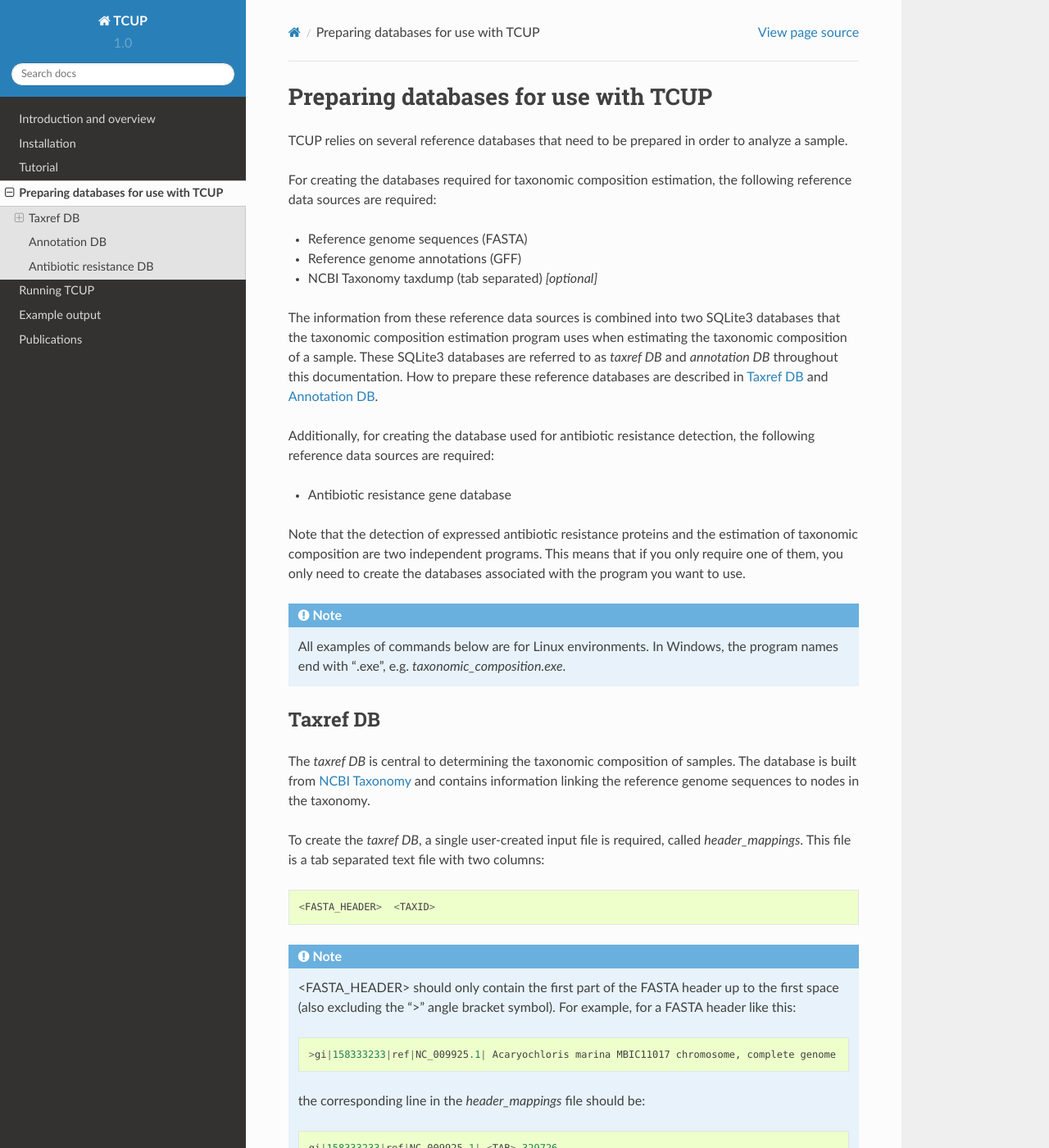
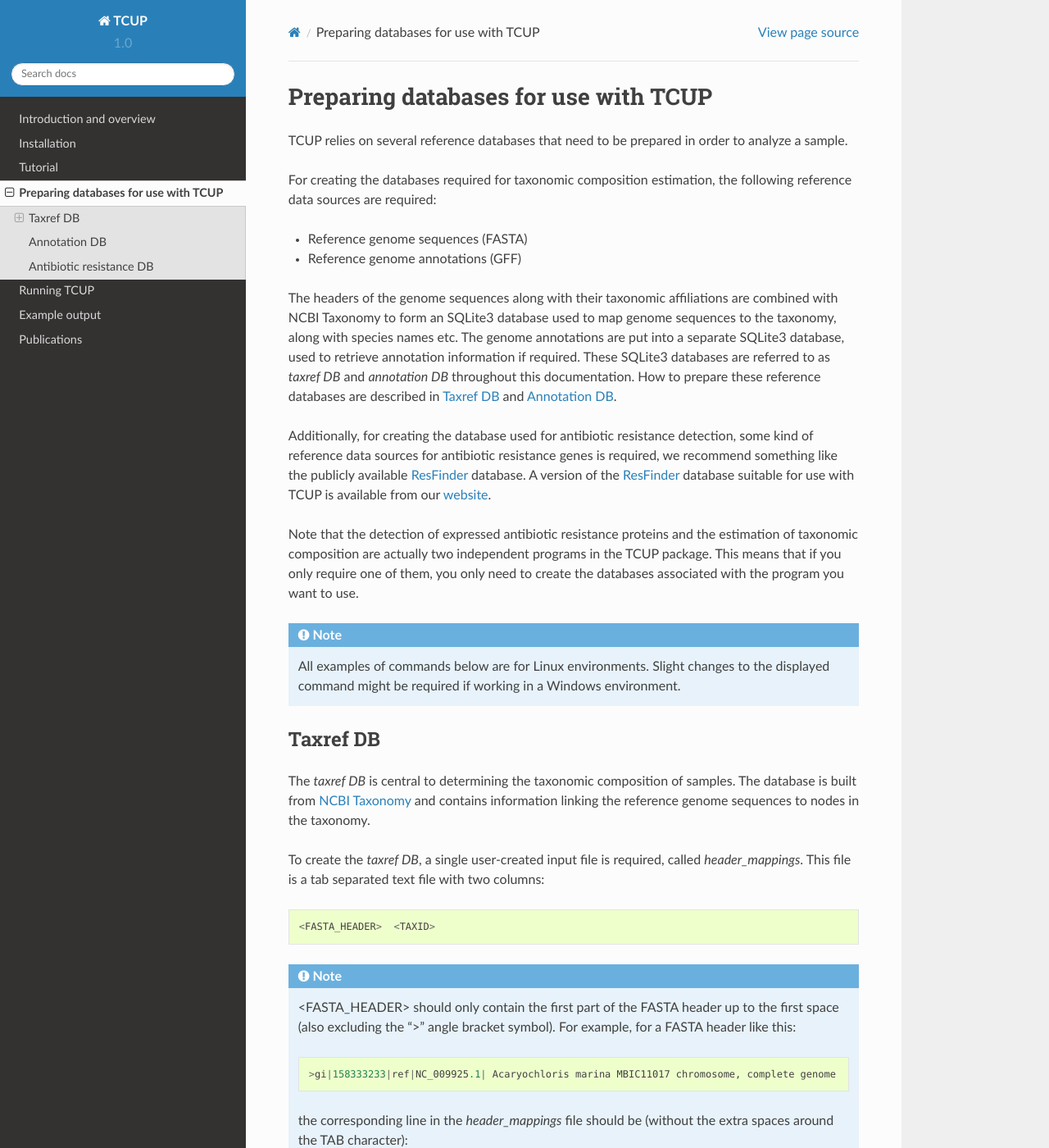
Before and after one commit to boulund/tcup, a Sphinx documentation site: the page built from docs/source/preparing_databases.rst, in a window 1280 px wide and 1400 px high. Shown: the whole window at 82% size. Built offline with Sphinx 7.4.7 and the Read the Docs theme 2.0.0, drawn with Linux system fonts in a browser that asks for light colours; some of the changed text lies outside the part shown.

Commit message:
Updated README and documentation on how to prepare databases

```diff
--- a/docs/source/preparing_databases.rst
+++ b/docs/source/preparing_databases.rst
@@ -9,29 +9,35 @@
 
 * Reference genome sequences (FASTA)
 * Reference genome annotations (GFF)
-* NCBI Taxonomy taxdump (tab separated)  *[optional]*
 
-The information from these reference data sources is combined into two SQLite3
-databases that the taxonomic composition estimation program uses when
-estimating the taxonomic composition of a sample. These SQLite3 databases are
-referred to as `taxref DB` and `annotation DB` throughout this documentation.
-How to prepare these reference databases are described in `Taxref DB`_ and
-`Annotation DB`_.
+The headers of the genome sequences along with their taxonomic affiliations are
+combined with NCBI Taxonomy to form an SQLite3 database used to map genome sequences
+to the taxonomy, along with species names etc. The genome annotations are put into
+a separate SQLite3 database, used to retrieve annotation information if required.
+These SQLite3 databases are referred to as `taxref DB` and `annotation DB`
+throughout this documentation.  How to prepare these reference databases are
+described in `Taxref DB`_ and `Annotation DB`_.
 
 Additionally, for creating the database used for antibiotic resistance
-detection, the following reference data sources are required:
+detection, some kind of reference data sources for antibiotic resistance
+genes is required, we recommend something like the publicly available `ResFinder`_
+database. A version of the `ResFinder`_ database suitable for use with |name| is
+available from our `website`_.
 
-* Antibiotic resistance gene database
+
+.. _ResFinder: https://cge.cbs.dtu.dk//services/ResFinder/
+.. _website: http://bioinformatics.math.chalmers.se/tcup/tutorial/databases/resfinder.zip
+
 
 Note that the detection of expressed antibiotic resistance proteins and the
-estimation of taxonomic composition are two independent programs. This means
-that if you only require one of them, you only need to create the databases
-associated with the program you want to use.
+estimation of taxonomic composition are actually two independent programs in
+the |name| package. This means that if you only require one of them, you only
+need to create the databases associated with the program you want to use.
 
 
 .. note::
-    All examples of commands below are for Linux environments. In Windows,
-    the program names end with ".exe", e.g. `taxonomic_composition.exe`.
+    All examples of commands below are for Linux environments. Slight changes
+    to the displayed command might be required if working in a Windows environment.
 
 
 Taxref DB
@@ -52,13 +58,14 @@
 
         >gi|158333233|ref|NC_009925.1| Acaryochloris marina MBIC11017 chromosome, complete genome
 
-    the corresponding line in the `header_mappings` file should be::
+    the corresponding line in the `header_mappings` file should be (without the
+    extra spaces around the TAB character)::
 
         gi|158333233|ref|NC_009925.1| <TAB> 329726
 
 
 Header mappings can be created for NCBI RefSeq sequences using the
-`header_mappings` subprogram described in `Header mappings`_
+`efetch_taxids.py` subprogram described in `Header mappings`_
 below. It is also possible to create this mapping yourself, however you want
 to. The only important thing to note is to make sure that the first part of the
 FASTA header (up to the first space) is mapped to a valid NCBI taxid. As the
@@ -73,28 +80,18 @@
 where ``<HEADER_MAPPINGS>`` is the path to a `header_mappings` file as
 described above. The program allows multiple header mapping files to be
 specified on the command line. The program will automatically download the most
-recent version of NCBI Taxonomy to build the database from.
+recent version of NCBI Taxonomy to build the database from. Run ``taxref_db
+--help`` for a listing of all the available options.
 
 
 Header mappings
 ---------------
 A `header_mappings` file is required to create a `taxref DB`.
-For NCBI RefSeq sequences, it is can be created like this::
+For NCBI RefSeq sequences, it can be created using ``efetch_taxids.py`` to look
+up taxids via NCBI E-utils. This example works on Linux only::
 
-    taxref_db  header_mappings  <REFSEQ_DIR>  <GI_TAXID_DUMP>
-
-where ``<REFSEQ_DIR>`` is the path to a directory containing NCBI RefSeq
-sequences in FASTA format (default having an ``*.fna`` extension), and
-``<GI_TAXID_DUMP>`` is the path to a tab separated file with two columns
-containing `gi` to `taxid` mappings.
-
-.. note::
-    Since early 2016, NCBI are phasing out the use of `gi` numbers. The
-    ``taxref_db`` program will automatically search for taxid mappings for a
-    given RefSeq sequence if the FASTA header contains a sequence accession
-    number, e.g. ``ref|NC_009925.1|``. However, expect this to be quite slow
-    as it has to make queries for all accession numbers over the network.
-
+    $ grep ">" path/to/reference_genomes.fasta > reference_genome_headers.txt
+    $ efetch_taxids reference_genome_headers.txt > header_mappings.tab
 
 .. _`NCBI Taxonomy`: http://www.ncbi.nlm.nih.gov/taxonomy
 
@@ -119,16 +116,25 @@
 search subdirectories for GFF files as well.
 
 .. note::
-    Creating an `annotation DB` requires a pre-made `taxref DB`. Also note that
-    the program won't know what to do if it encounters GFF files for reference
-    genome sequences that were not included in the creation of the `taxref DB`.
+    Creating an `annotation DB` requires that you have already completed a
+    `taxref DB`. Also note that the program won't do anything with GFF files
+    for reference genome sequences that were not included in the creation of
+    the `taxref DB`.
 
 
 
 Antibiotic resistance DB
 ************************
-A modified version of `ResFinder`_ suitable for use with |name| is available
-for download `here`_.
+To create your own antibiotic resistance gene database for use with |name|. Use
+the ``construct_resfinder_db.py`` program supplied with |name|.  A typical
+invocation might look like this::
 
-.. _ResFinder: https://cge.cbs.dtu.dk//services/ResFinder/
-.. _here: https://bioinformatics.math.chalmers.se/tcup/resfinder_20160304.zip
+    $ construct_resfinder_db.py --sequences <SEQUENCES> --notes <NOTES>
+
+where ``<SEQUENCES>`` is the path to a FASTA file with antibiotic resistance
+gene sequences. ``<NOTES>`` is the path to the ``notes.txt`` file included with
+the `ResFinder`_ distribution.
+
+.. note::
+    A manually curated version of `ResFinder`_ suitable for use with |name| is
+    available for download from our `website`_.
```
Also changed, not shown: README.rst (+8 -4 lines).
